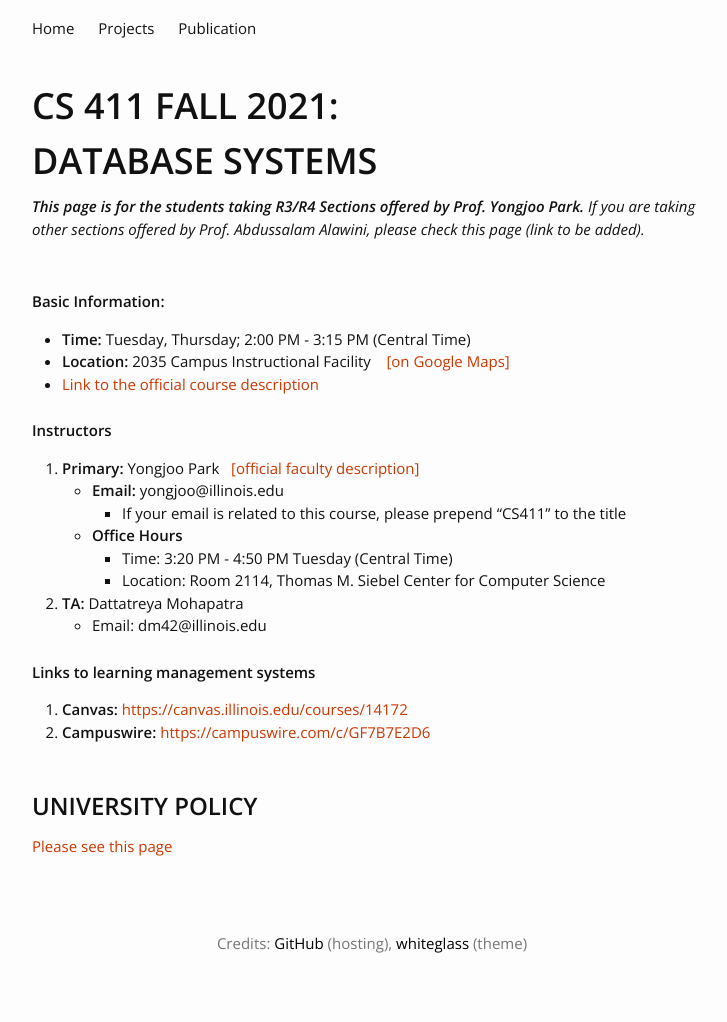
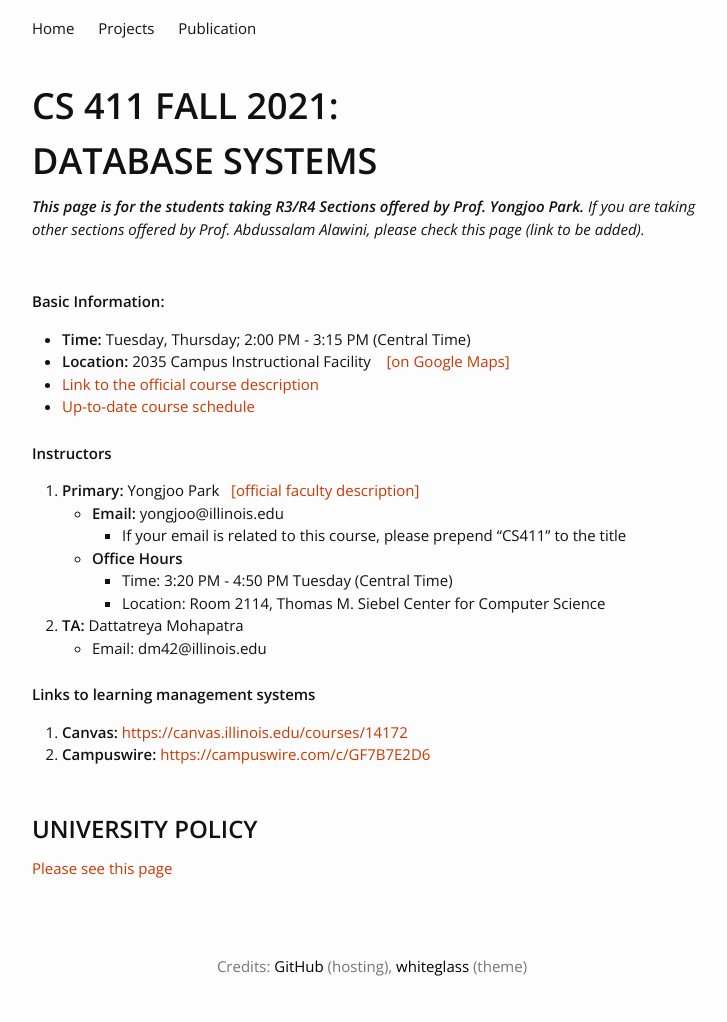
Before and after one commit to pyongjoo/pyongjoo.github.io, a Jekyll site: the page built from teaching/fall2021/cs411.md, in a window 1280 px wide. Shown: the whole page, without its empty margins (268-995 px from the left). Built offline with Jekyll 4.4.1, drawn with Linux system fonts in a browser that asks for light colours; before the commit the page ends 1000 px from its top, so only the background shows below that.

Commit message:
Update cs411.md

```diff
--- a/teaching/fall2021/cs411.md
+++ b/teaching/fall2021/cs411.md
@@ -18,6 +18,7 @@ layout: default
 - **Time:** Tuesday, Thursday;  2:00 PM - 3:15 PM (Central Time)
 - **Location:** 2035 Campus Instructional Facility &nbsp;&nbsp; [[on Google Maps]](https://www.google.com/maps/place/Campus+Instructional+Facility/@40.1124436,-88.2305359,17z/data=!4m8!1m2!2m1!1s2035+Campus+Instructional+Facility!3m4!1s0x0:0xe67002a644efa20f!8m2!3d40.1124436!4d-88.2283419)
 - [Link to the official course description](https://cs.illinois.edu/academics/courses/CS411)
+- [Up-to-date course schedule](https://docs.google.com/spreadsheets/d/1aDbyGUML_EovBGimS6Jm5QLuaD-jUflEjgsJvbDjWUg/edit?usp=sharing)
 
 
 
```
